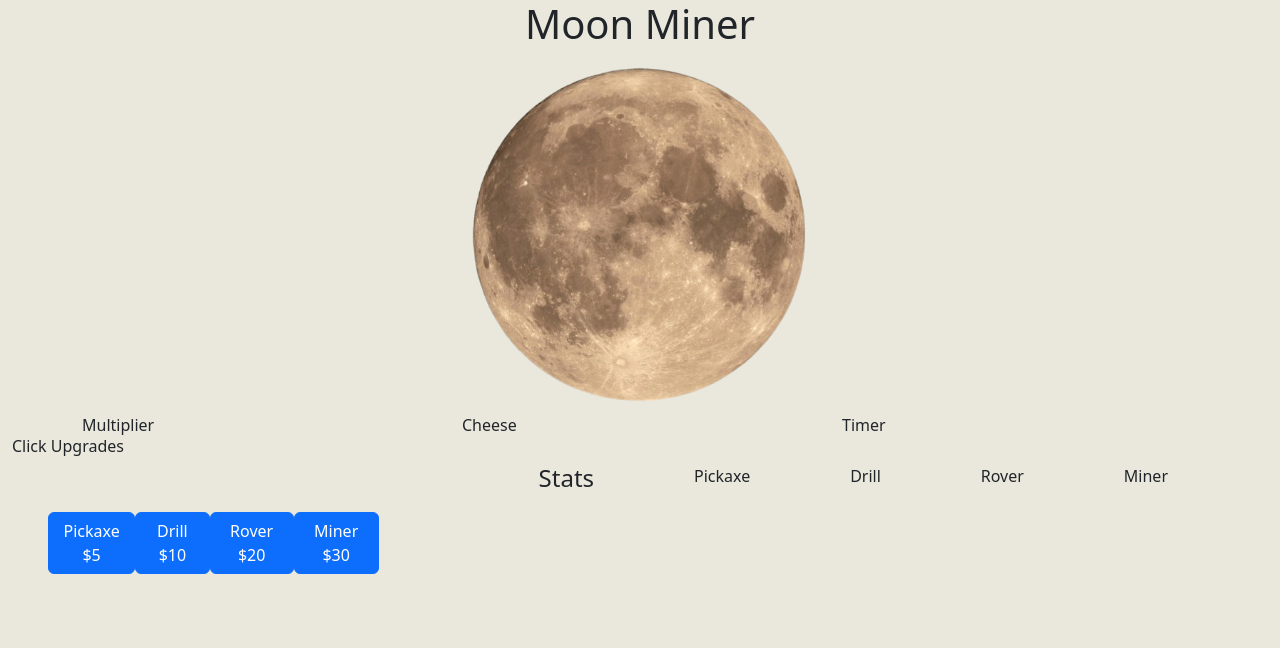
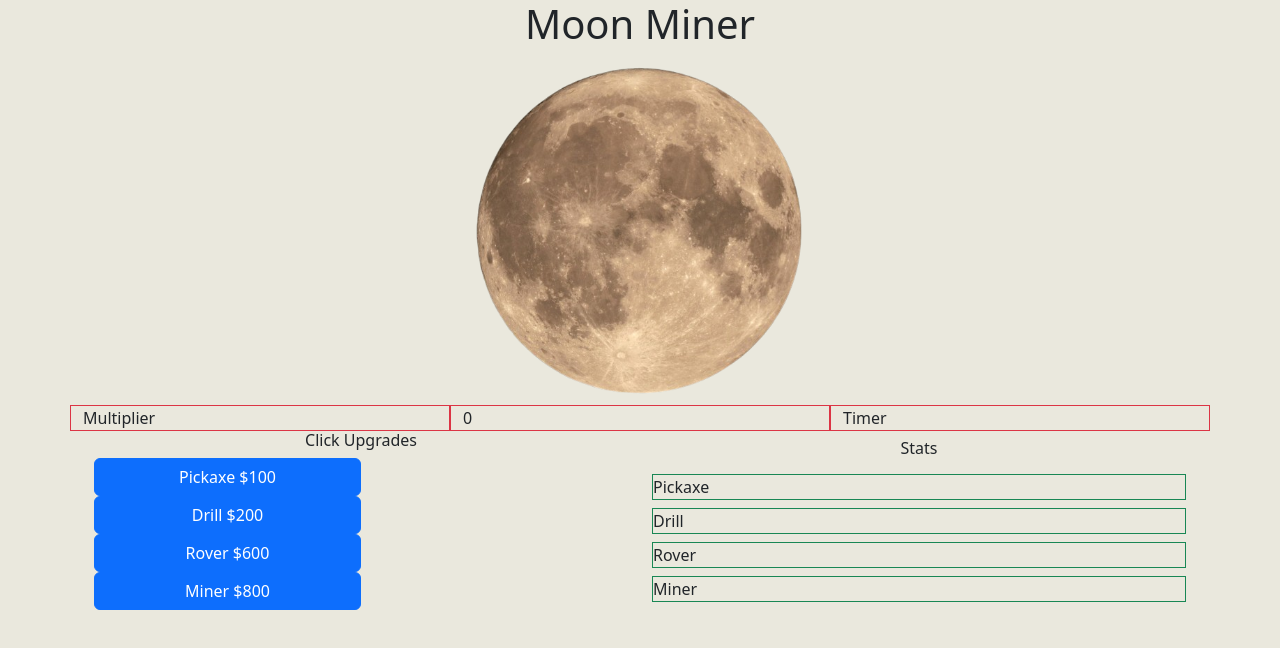
Before and after one commit to khilek/moonMiner, a plain HTML site: page index.html in a window 1280 px wide. Drawn offline with nearby package versions, Linux system fonts and the light colour scheme.

Commit message:
Added some style and borders

```diff
--- a/app.js
+++ b/app.js
@@ -152,8 +152,10 @@ function collectAutoUpgrades() {
     // console.log(autoUpgrade.multiplier)
     cheese += autoUpgrade.multiplier * autoUpgrade.quantity
     // console.log(cheese)
-    setInterval(collectAutoUpgrades, 3000);
+
     updateCheeseElm()
+
   })
 
 }
+setInterval(collectAutoUpgrades, 3000);
--- a/index.html
+++ b/index.html
@@ -17,7 +17,7 @@
 <body class="debug">
 
 
-  <main>
+  <main class="container">
     <nav>
       <h1 class="text-center">
         Moon Miner
@@ -35,32 +35,32 @@
   </main>
 
 
-  <footer>
-    <section class="container align-items-end">
+  <footer class="container">
+    <div class="row ">
+      <div class="col-4 border border-danger">Multiplier</div>
+      <div class="col-4 border border-danger" id="cheese">Cheese</div>
+      <div class="col-4 border border-danger">Timer</div>
+    </div>
+
+
+    <section class="container-fluid">
       <div class="row ">
-        <div class="col-4">Multiplier</div>
-        <div class="col-4" id="cheese">Cheese</div>
-        <div class="col-4">Timer</div>
-      </div>
-    </section>
 
-    <section class="container-fluid ">
-      <div class="row ">
-        <h6>Click Upgrades</h6>
-        <div class="col-4 d-flex align-items-end border-3 p-5">
+        <div class="col-6 d-flex justify-content-around flex-column">
+          <h6 class="text-center">Click Upgrades</h6>
+          <button class="btn btn-primary w-50" onclick="buyPickaxe('pickaxe')">Pickaxe $100</button>
+          <button class="btn btn-primary w-50" onclick="buyDrill('drill')">Drill $200</button>
 
-          <button class="btn btn-primary" onclick="buyPickaxe('pickaxe')">Pickaxe $5</button>
-          <button class="btn btn-primary" onclick="buyDrill('drill')">Drill $10</button>
-          <button class="btn btn-primary" onclick="buyRover('rover')">Rover $20</button>
-          <button class="btn btn-primary" onclick="buyMiner('miner')">Miner $30</button>
+          <button class="btn btn-primary w-50" onclick="buyRover('rover')">Rover $600</button>
+          <button class="btn btn-primary w-50" onclick="buyMiner('miner')">Miner $800</button>
         </div>
 
-        <div class="col d-flex justify-content-evenly">
-          <h4>Stats</h4>
-          <div id="pickaxe">Pickaxe</div>
-          <div id="drill">Drill</div>
-          <div id="rover">Rover</div>
-          <div id="miner">Miner</div>
+        <div class="col-6 d-flex justify-content-evenly flex-column">
+          <h6 class="text-center">Stats</h6>
+          <div id="pickaxe" class="border border-success">Pickaxe</div>
+          <div id="drill" class="border border-success">Drill</div>
+          <div id="rover" class="border border-success">Rover</div>
+          <div id="miner" class="border border-success">Miner</div>
         </div>
       </div>
 
```
